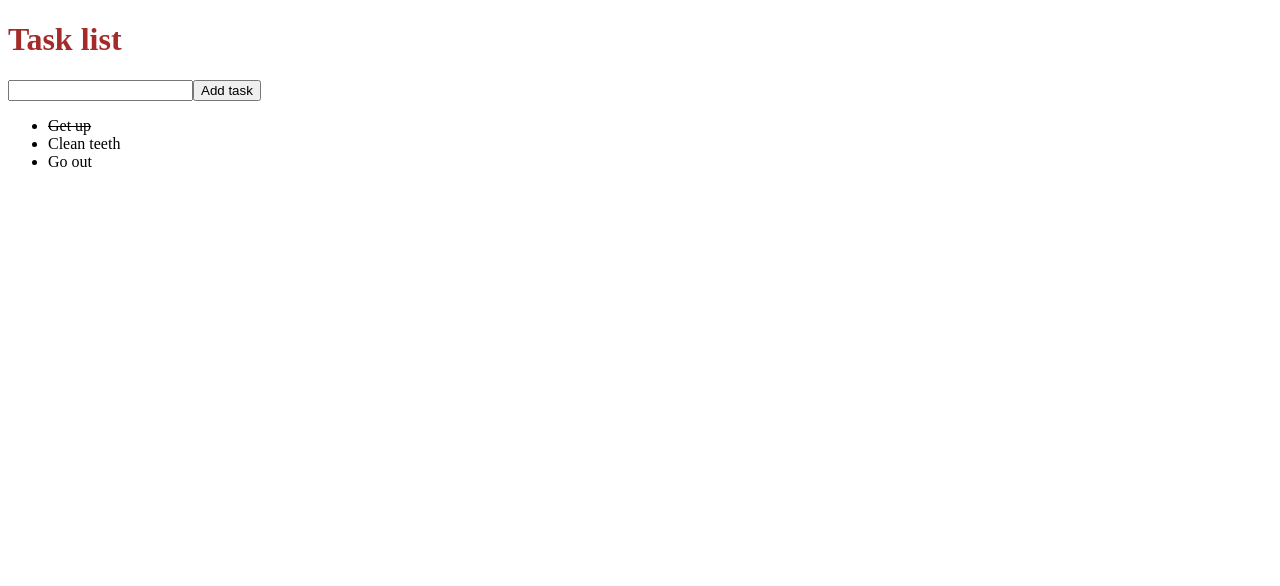
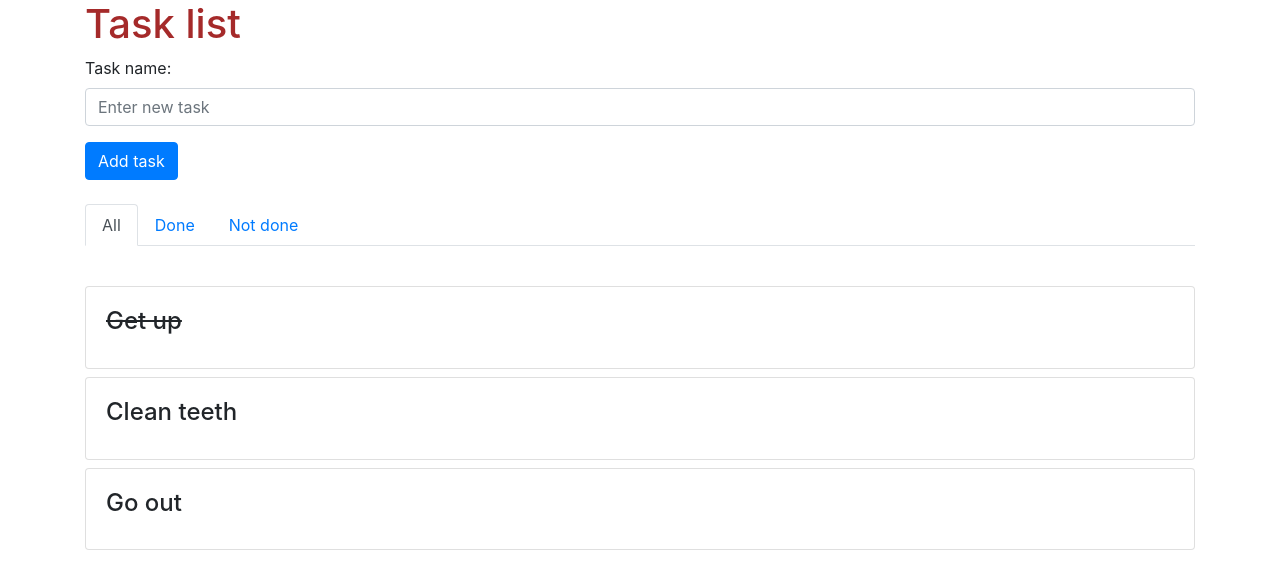
Before and after one commit to zloyleva-imt/vue_simple_tasks_manager, a Vue app: page / in a window 1280 px wide. Shown: the top 586 px of the page. Built offline with nearby package versions, Linux system fonts and the light colour scheme.

Commit message:
create CreateTaskForm

```diff
--- a/src/App.vue
+++ b/src/App.vue
@@ -1,15 +1,32 @@
 <template>
   <div id="app">
+	  <b-container class="bv-example-row">
+		<b-row>
+			<b-col cols="12">
 				<h1>{{ msg }}</h1>
-
+			</b-col>
+			<b-col cols="12">
 				<CreateTaskForm
 					@addNewTaskEvent="addNewTask"
 				></CreateTaskForm>
+			</b-col>
 
+			<b-col cols="12 mt-4">
+				<b-tabs content-class="mt-3">
+					<b-tab title="All" active @click="selectTab('all')"></b-tab>
+					<b-tab title="Done" @click="selectTab('done')"></b-tab>
+					<b-tab title="Not done" @click="selectTab('not-done')"></b-tab>
+				</b-tabs>
+			</b-col>
+
+			<b-col cols="12">
 				<TasksList
-		:tasks="tasks"
+					:tasks="filteredTasks"
 					@clickToChangetaskStatusEvent="clickToChangetaskStatus"
 				></TasksList>
+			</b-col>
+		</b-row>
+	</b-container>
   </div>
 </template>
 
@@ -30,6 +47,21 @@ export default {
 			{id:2, title: "Clean teeth", isDone: false},
 			{id:3, title: "Go out", isDone: false},
 		],
+		tab:"all",
+	}
+  },
+  computed:{
+	filteredTasks(){
+		return this.tasks.filter(el => {
+			switch (this.tab){
+				case 'done':
+					return el.isDone;
+				case 'not-done':
+					return !el.isDone;
+				default:
+					return true;
+			}
+		});
 	}
   },
   methods:{
@@ -42,6 +74,10 @@ export default {
 	},
 	clickToChangetaskStatus(task){
 		task.isDone = !task.isDone;
+	},
+	selectTab(tab){
+		console.log("selectTab", tab);
+		this.tab = tab;
 	}
   }
 }
--- a/src/components/CreateTaskForm.vue
+++ b/src/components/CreateTaskForm.vue
@@ -1,8 +1,20 @@
 <template>
-	<form action="" @submit.prevent="addNewTask">
-		<input type="text" v-model="task_title">
-		<button>Add task</button>
-	</form>
+	<b-form @submit.prevent="addNewTask">
+		<b-form-group
+			id="input-group-1"
+			label="Task name:"
+			label-for="input-1"
+		>
+			<b-form-input
+			id="input-1"
+			v-model="task_title"
+			type="text"
+			required
+			placeholder="Enter new task"
+			></b-form-input>
+		</b-form-group>
+		<b-button type="submit" variant="primary">Add task</b-button>
+	</b-form>
 </template>
 
 <script>
--- a/src/components/HelloWorld.vue
+++ /dev/null
@@ -1,32 +0,0 @@
-<template>
-  <div class="hello">
-    <h1>{{ msg }}</h1>
-  </div>
-</template>
-
-<script>
-export default {
-  name: 'HelloWorld',
-  props: {
-    msg: String
-  }
-}
-</script>
-
-<!-- Add "scoped" attribute to limit CSS to this component only -->
-<style scoped>
-h3 {
-  margin: 40px 0 0;
-}
-ul {
-  list-style-type: none;
-  padding: 0;
-}
-li {
-  display: inline-block;
-  margin: 0 10px;
-}
-a {
-  color: #42b983;
-}
-</style>
--- a/src/components/TasksList.vue
+++ b/src/components/TasksList.vue
@@ -1,11 +1,11 @@
 <template>
-	<ul>
+	<ul class="list-unstyled mt-4">
 		<li v-for="task in tasks"
 			:key="task.id"
 			:class="{'is-done':task.isDone}"
 			@click="clickToChangetaskStatus(task)"
 		>
-			{{ task.title }}
+			<b-card class="my-2" :title="task.title"></b-card>
 		</li>
 	</ul>
 </template>
```
Also changed, not shown: src/main.js (+8 -2 lines). Lines whose indentation alone changed are shown as unchanged.
